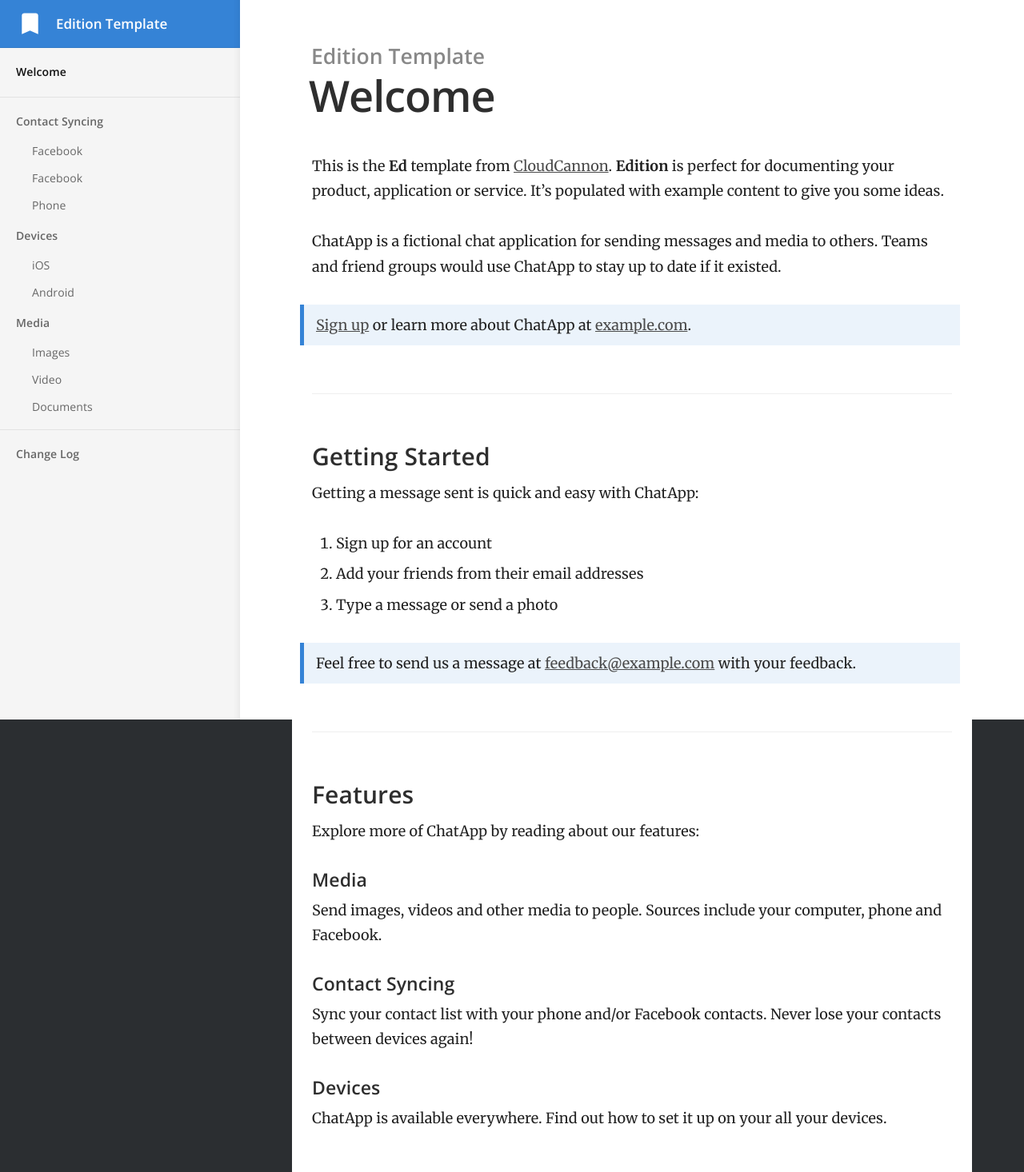
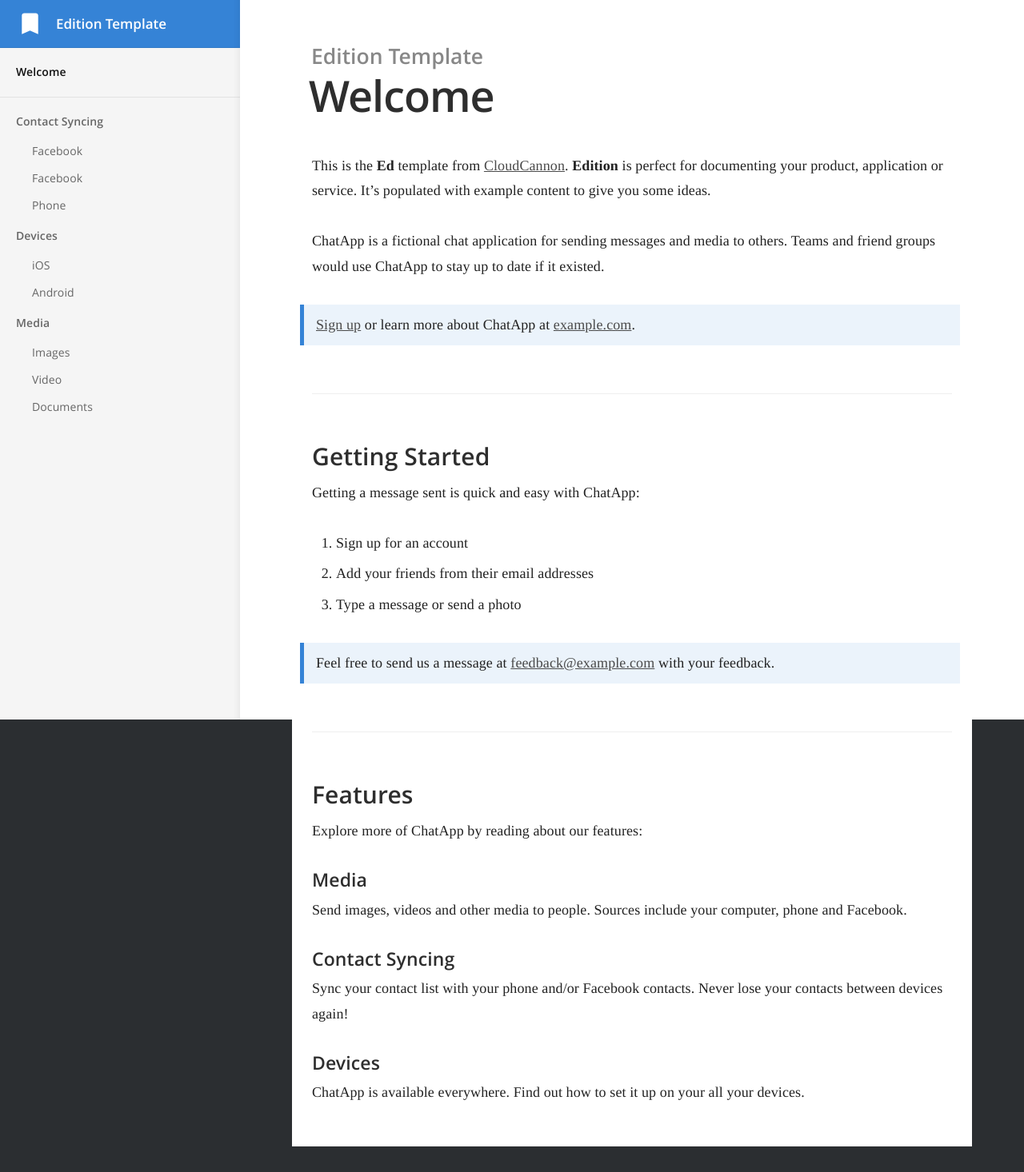
Before and after one commit to Crypode/test, a Jekyll site: the page built from index.md, in a window 1280 px wide. Shown: the whole page at 80% size. Built offline with Jekyll 4.4.1, drawn with Linux system fonts in a browser that asks for light colours; after the commit the page ends 1434 px from its top, so only the background shows below that.

Commit message:
Update default.html

```diff
--- a/_layouts/default.html
+++ b/_layouts/default.html
@@ -5,8 +5,6 @@
 		<meta charset="utf-8">
 		<meta name="viewport" content="width=device-width, initial-scale=1">
 		<meta name="generator" content="Jekyll v{{ jekyll.version }}">
-
-		<link rel="stylesheet" href="//fonts.googleapis.com/css?family=Merriweather:400,400italic,700,700italic|Open+Sans:400,400italic,600,600italic,700,700italic|Inconsolata:400,700">
 		<link rel="stylesheet" href="{{ site.baseurl }}/css/main.css">
 		<link rel="apple-touch-icon" href="{{ site.baseurl }}/apple-touch-icon.png">
 		<link rel="icon" type="image/png" href="{{ site.baseurl }}/touch-icon.png" sizes="192x192">
@@ -43,13 +41,6 @@
 						</li>
 					{% endfor %}
 				</ul>
-
-				<ul>
-					<li class="nav-item top-level {% if page.url == '/changelog/' %}current{% endif %}">
-						{% assign changelog = site.html_pages | where: 'url', '/changelog/' | first %}
-						<a href="{{ site.baseurl }}/changelog/">{{ changelog.title }}</a>
-					</li>
-				</ul>
 			</nav>
 		</header>
 
```
